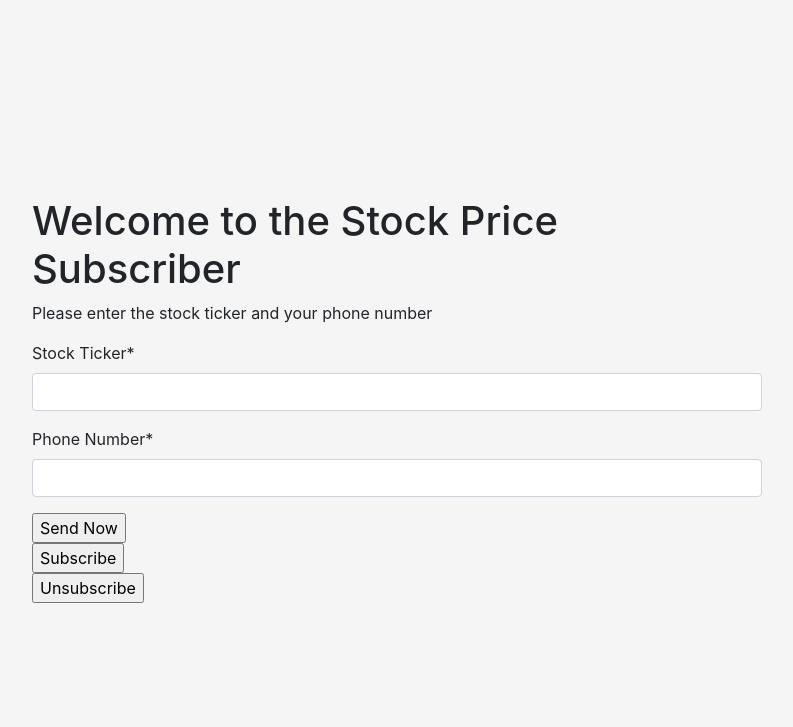
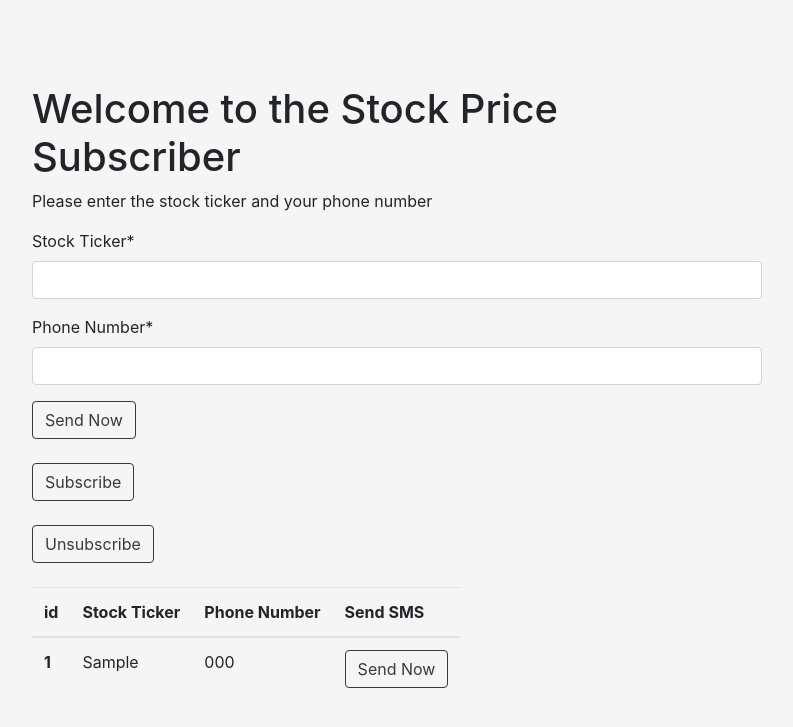
Before and after one commit to kaooooru/Hextom_Stock_Subscription, a Django app: page / in a window 1280 px wide. Shown: the top 727 px of the page, without its empty margins (53-846 px from the left). Run offline with Django 3.2, Linux system fonts and the light colour scheme; tables that the repository leaves empty hold one stand-in row (values such as "Sample post"); some libraries are stand-ins or nearby versions.

Commit message:
Update index.html

```diff
--- a/mysite/stocksub/templates/stocksub/index.html
+++ b/mysite/stocksub/templates/stocksub/index.html
@@ -15,14 +15,44 @@
     {% csrf_token %}
     {{ form|crispy }}
     <div>
-        <input type="submit" name="sendnow" value="Send Now" />
+        <input type="submit" class="btn btn-outline-dark" name="sendnow" value="Send Now" />
     </div>
+    <br/>
     <div>
-        <input type="submit" name="subscribe" value="Subscribe" />
+        <input type="submit" class="btn btn-outline-dark" name="subscribe" value="Subscribe" />
     </div>
+    <br/>
     <div>
-        <input type="submit" name="unsubscribe" value="Unsubscribe" />
+        <input type="submit" class="btn btn-outline-dark" name="unsubscribe" value="Unsubscribe" />
     </div>
+    <br/>
+    <div class="container">
+        <div class="row">
+          <div>
+            <table class="table">
+                <thead>
+                  <tr>
+                    <th scope="col">id</th>
+                    <th scope="col">Stock Ticker</th>
+                    <th scope="col">Phone Number</th>
+                    <th scope="col">Send SMS</th>
+                  </tr>
+                </thead>
+                <tbody>
+                    {% for record in records %}
+                        <tr>
+                            <th scope="row">{{ record.id }}</th>
+                            <td>{{ record.ticker }}</td>
+                            <td>{{ record.number }}</td>
+                            <td><buttont type="button" class="btn btn-outline-dark" value="+record.id+" onClick="getSMS(this.value)">Send Now</button></td>
+                        </tr>
+                    {% endfor %}
+                </tbody>
+              </table>
+          </div>
+        </div>
+      </div>
+
 </form>
 
 {% endblock %}
```
